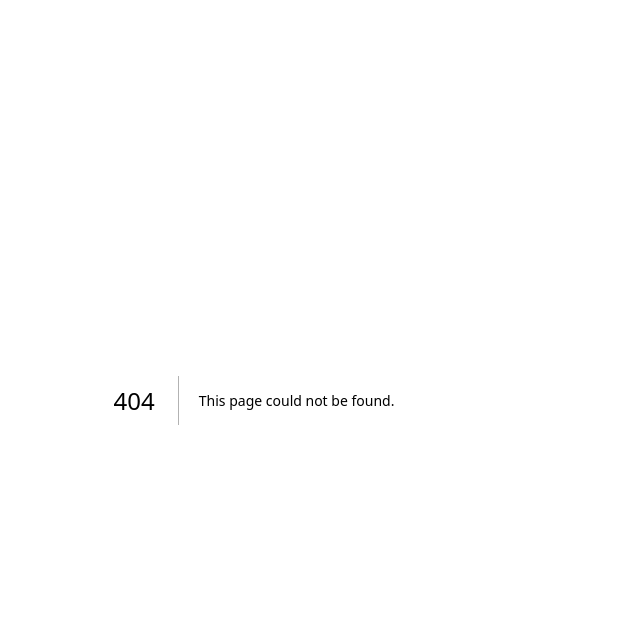
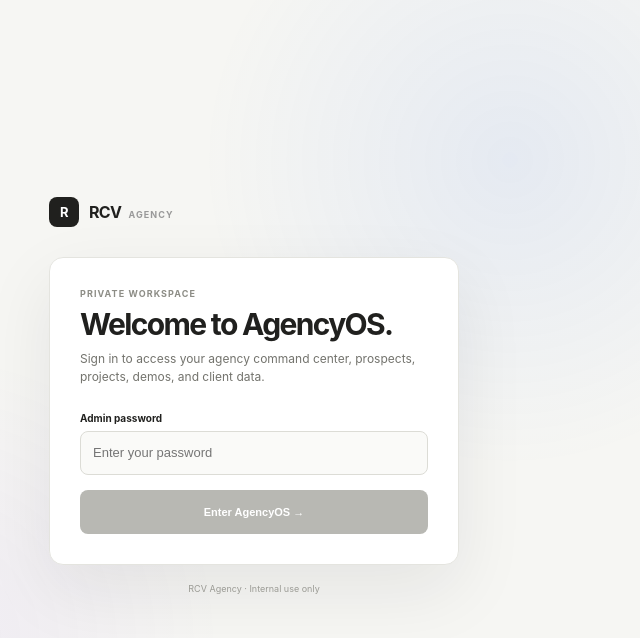
Before and after one commit to rcarvierling-ship-it/AgencyOS, a Next.js app in the folder apps/web/: page /admin/login in a window 1280 px wide. Before the commit this address had no page. Shown: the top 638 px of the page, without its empty margins (386-1026 px from the left). Built offline with nearby package versions, Linux system fonts and the light colour scheme.

Commit message:
Add premium AgencyOS admin login screen

```diff
--- /dev/null
+++ b/apps/web/app/admin/login/page.tsx
@@ -0,0 +1,38 @@
+'use client';
+
+import { FormEvent, useState } from 'react';
+import { useRouter } from 'next/navigation';
+
+export default function AdminLogin() {
+  const router = useRouter();
+  const [password, setPassword] = useState('');
+  const [error, setError] = useState('');
+  const [loading, setLoading] = useState(false);
+
+  async function submit(event: FormEvent) {
+    event.preventDefault();
+    setLoading(true); setError('');
+    const response = await fetch('/api/admin/login', { method: 'POST', headers: { 'content-type': 'application/json' }, body: JSON.stringify({ password }) });
+    if (response.ok) router.replace('/admin');
+    else { setError('That password is incorrect.'); setLoading(false); }
+  }
+
+  return <main style={{minHeight:'100vh',display:'grid',placeItems:'center',background:'#f6f6f3',color:'#20201e',fontFamily:'Inter,ui-sans-serif,-apple-system,BlinkMacSystemFont,"Segoe UI",sans-serif',padding:24}}>
+    <div style={{position:'fixed',inset:0,pointerEvents:'none',background:'radial-gradient(circle at 70% 20%,rgba(37,99,235,.08),transparent 28%),radial-gradient(circle at 25% 80%,rgba(124,58,237,.06),transparent 25%)'}} />
+    <section style={{position:'relative',width:'100%',maxWidth:410}}>
+      <div style={{display:'flex',alignItems:'center',gap:10,marginBottom:30,fontWeight:750,letterSpacing:'-.04em'}}><span style={{display:'grid',placeItems:'center',width:30,height:30,borderRadius:8,background:'#20201e',color:'#fff',fontSize:13}}>R</span><span>RCV <small style={{fontSize:9,color:'#999',letterSpacing:'.12em',marginLeft:4}}>AGENCY</small></span></div>
+      <div style={{background:'#fff',border:'1px solid #e4e4df',borderRadius:14,padding:30,boxShadow:'0 25px 70px rgba(30,30,40,.08)'}}>
+        <div style={{fontSize:9,color:'#8d8d86',letterSpacing:'.12em',textTransform:'uppercase',fontWeight:650}}>Private workspace</div>
+        <h1 style={{fontSize:30,lineHeight:1.05,letterSpacing:'-.055em',margin:'10px 0 9px'}}>Welcome to AgencyOS.</h1>
+        <p style={{fontSize:12,lineHeight:1.55,color:'#73736d',margin:'0 0 25px'}}>Sign in to access your agency command center, prospects, projects, demos, and client data.</p>
+        <form onSubmit={submit}>
+          <label style={{display:'block',fontSize:10,fontWeight:650,marginBottom:7}}>Admin password</label>
+          <input autoFocus type="password" value={password} onChange={e=>setPassword(e.target.value)} placeholder="Enter your password" style={{width:'100%',height:44,border:'1px solid #dcdcd6',borderRadius:8,padding:'0 12px',fontSize:13,outline:'none',background:'#fafaf8'}} />
+          {error && <div style={{marginTop:9,fontSize:10,color:'#b42318'}}>{error}</div>}
+          <button disabled={loading || !password} style={{width:'100%',height:44,marginTop:15,border:0,borderRadius:8,background:loading||!password?'#b8b8b3':'#20201e',color:'#fff',fontSize:11,fontWeight:650,cursor:loading?'wait':'pointer'}}>{loading?'Signing in…':'Enter AgencyOS →'}</button>
+        </form>
+      </div>
+      <p style={{textAlign:'center',fontSize:9,color:'#9a9a94',marginTop:18}}>RCV Agency · Internal use only</p>
+    </section>
+  </main>;
+}
```
